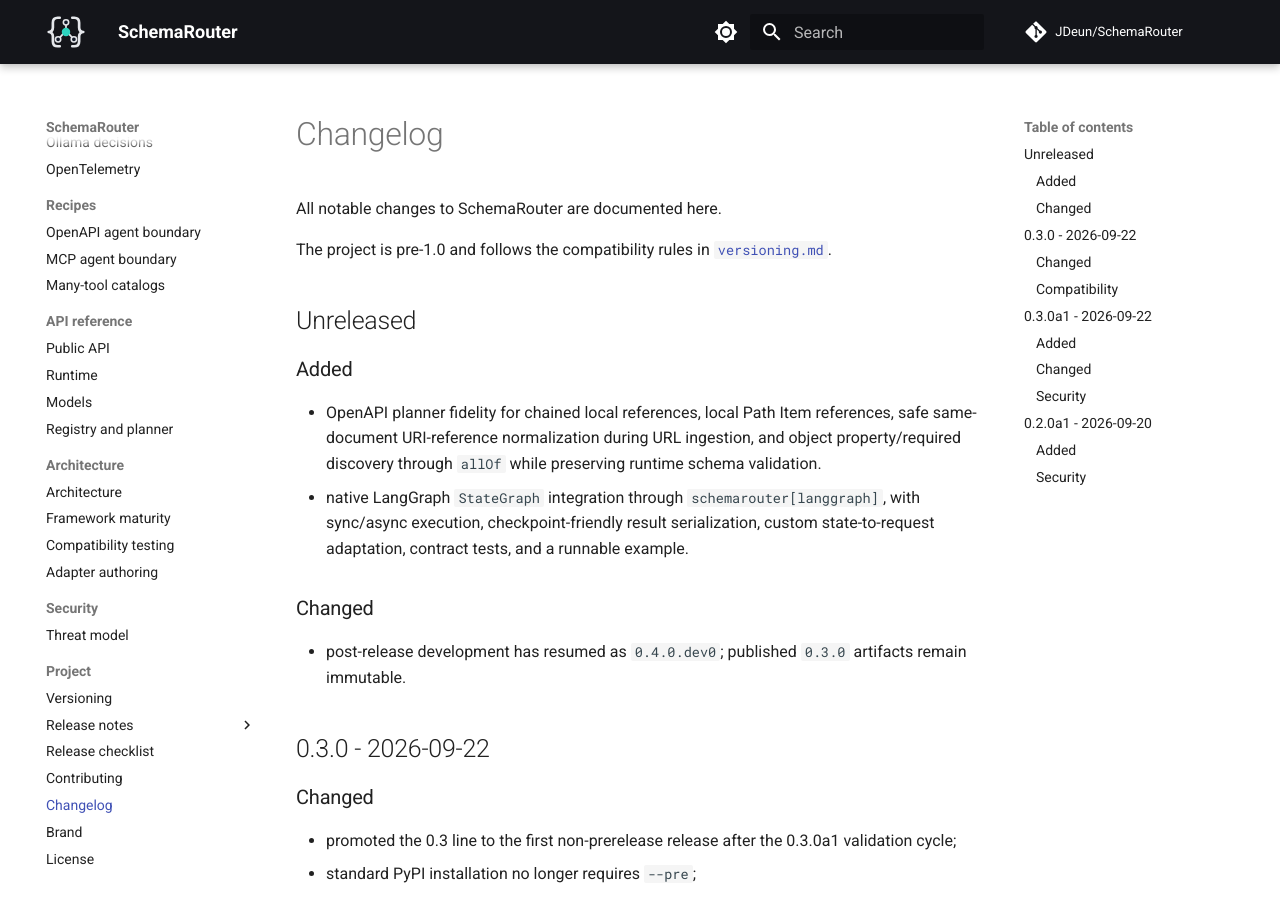
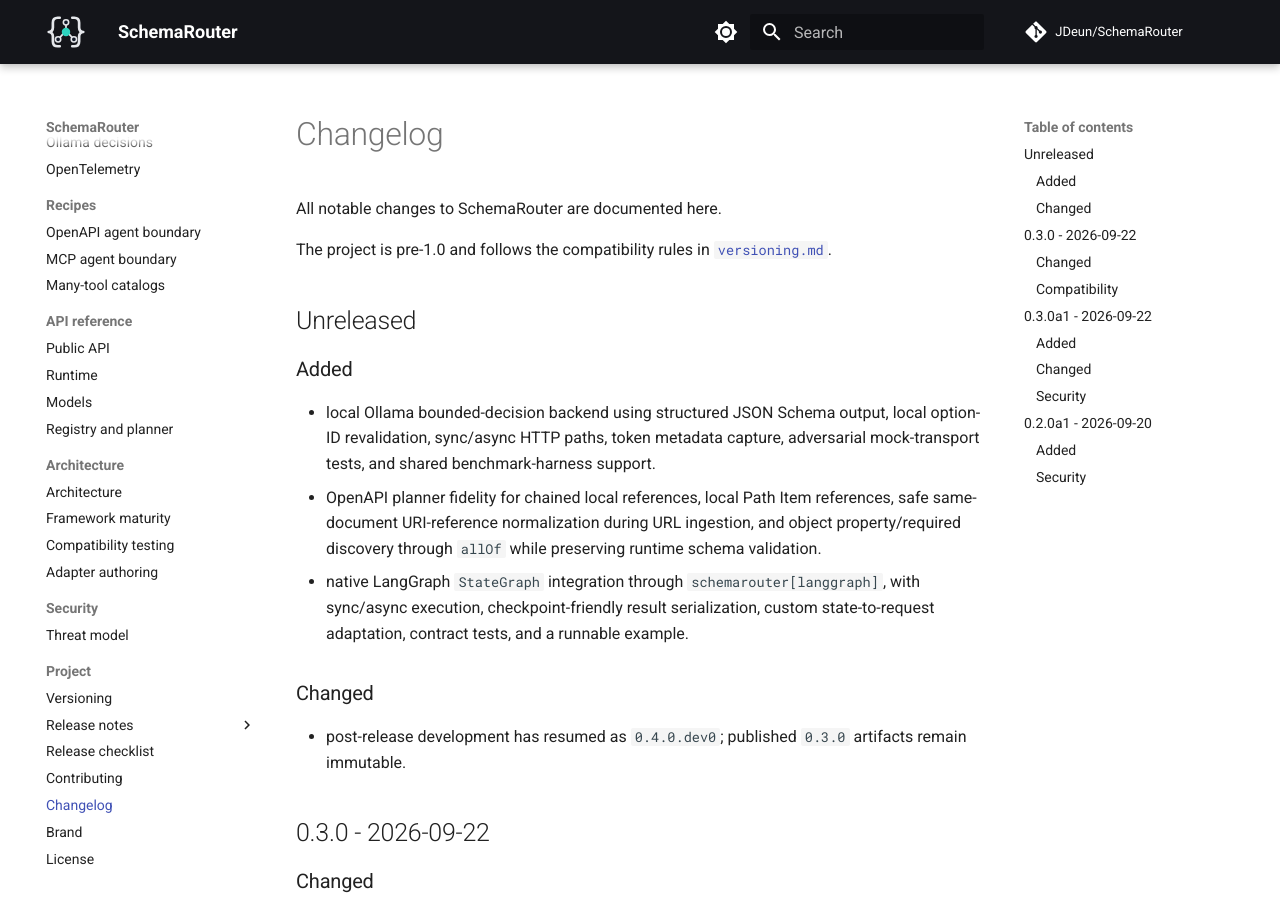
Before and after one commit to JDeun/SchemaRouter, an MkDocs documentation site: the page built from docs/changelog.md, in a window 1280 px wide and 900 px high. Built offline with MkDocs 1.6.1 and Material for MkDocs 9.7.7, drawn with Linux system fonts in a browser that asks for light colours; comment, search, counter and statistics services are not loaded.

Commit message:
docs: record Ollama decision backend

```diff
--- a/docs/changelog.md
+++ b/docs/changelog.md
@@ -9,6 +9,9 @@
 
 ### Added
 
+- local Ollama bounded-decision backend using structured JSON Schema output, local option-ID
+  revalidation, sync/async HTTP paths, token metadata capture, adversarial mock-transport tests, and
+  shared benchmark-harness support.
 - OpenAPI planner fidelity for chained local references, local Path Item references, safe
   same-document URI-reference normalization during URL ingestion, and object property/required
   discovery through `allOf` while preserving runtime schema validation.
```
